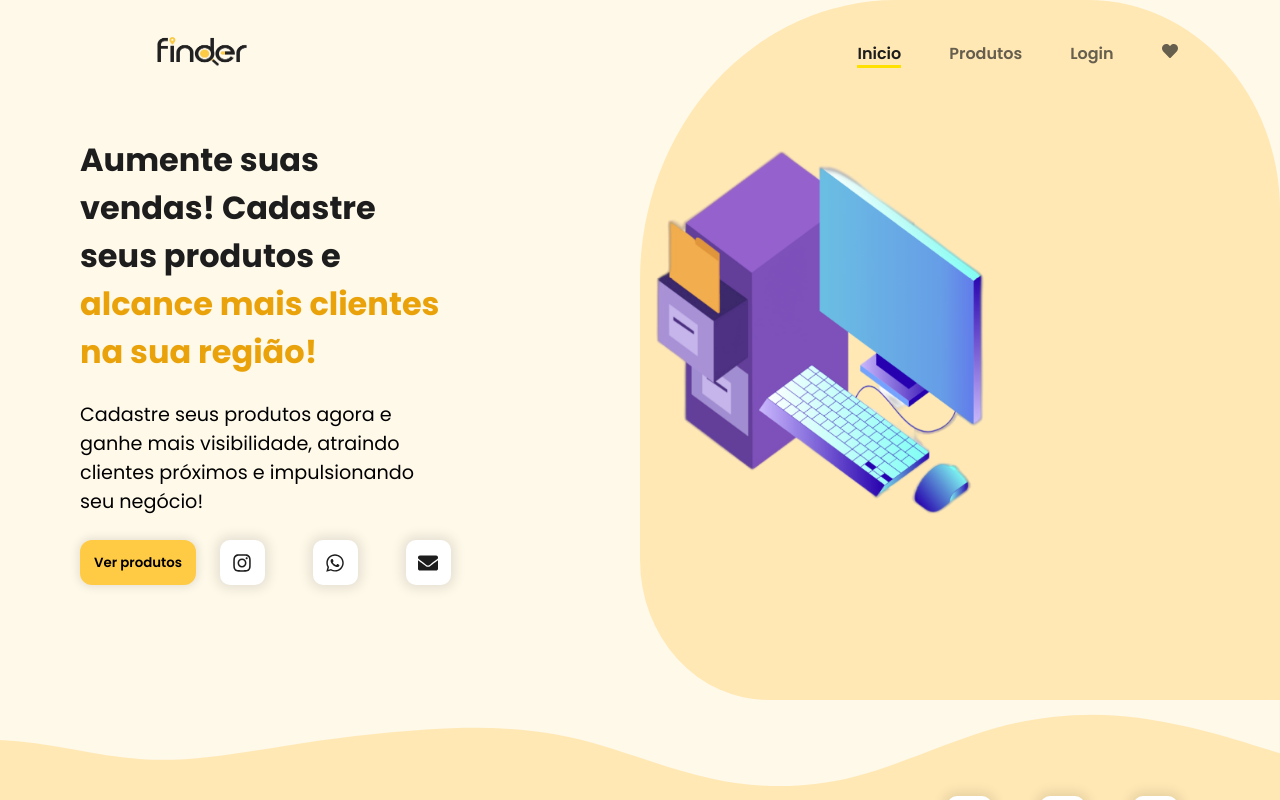
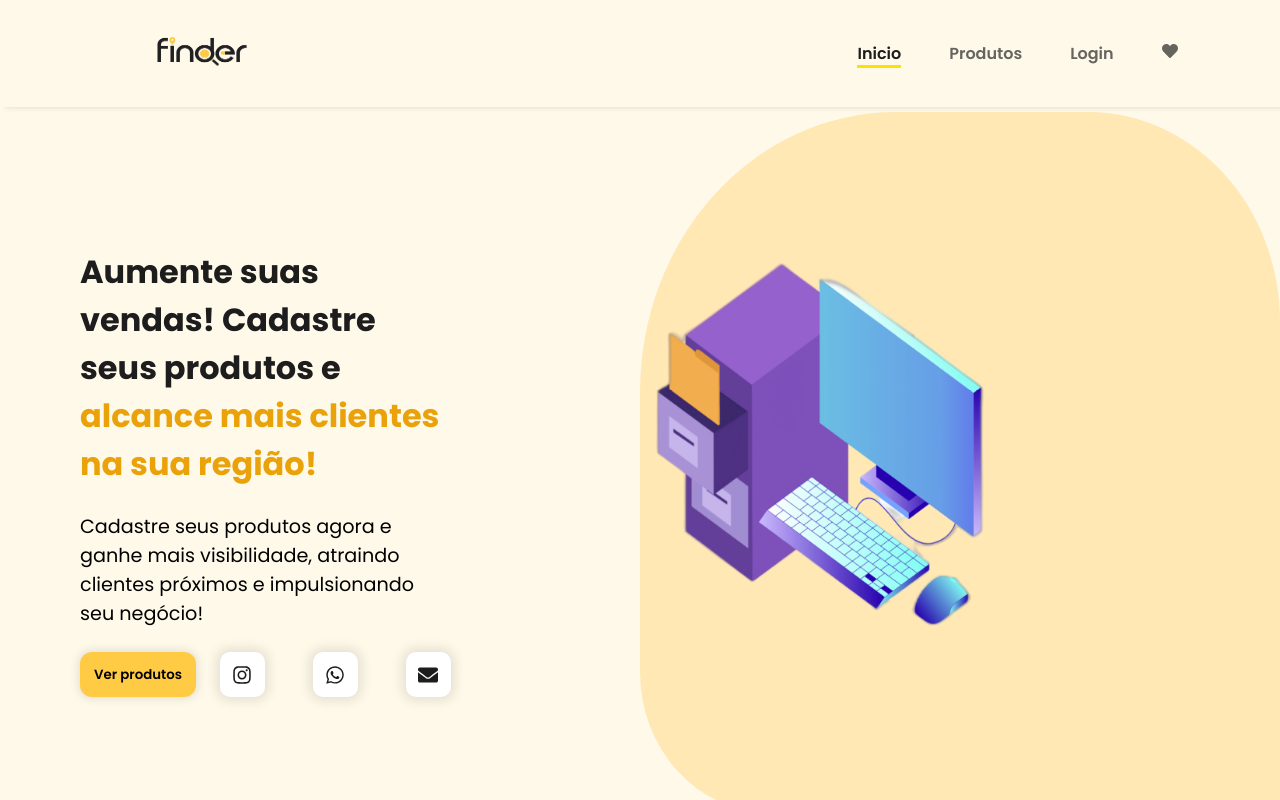
Before and after one commit to CauaHm/Finder_React, a React (Vite) app in the folder Finder/: page / in a window 1280 px wide. Shown: the top 800 px of the page. Built offline with nearby package versions, Linux system fonts and the light colour scheme.

Commit message:
Arrumando o css

```diff
--- a/Finder/src/components/Header/styles.module.css
+++ b/Finder/src/components/Header/styles.module.css
@@ -3,9 +3,9 @@
     padding: 0 8%;
     position: fixed;
     top: 0;
-    background-color: var(--bg);
+    background-color: var(--background);
     z-index: 10;
-    margin-bottom: 3rem;
+    box-shadow: 5px 1px 5px rgba(0, 0, 0, 0.1);
 }
 
 .headerNavBar {
--- a/Finder/src/styles/Global.css
+++ b/Finder/src/styles/Global.css
@@ -21,6 +21,7 @@ body {
     display: flex;
     flex-direction: column;
     justify-content: space-between;
+    margin-top: 7rem;
 }
 
 ul {
```
